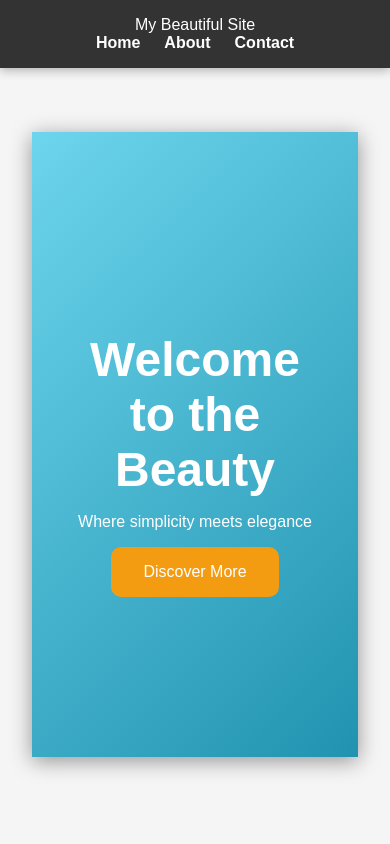
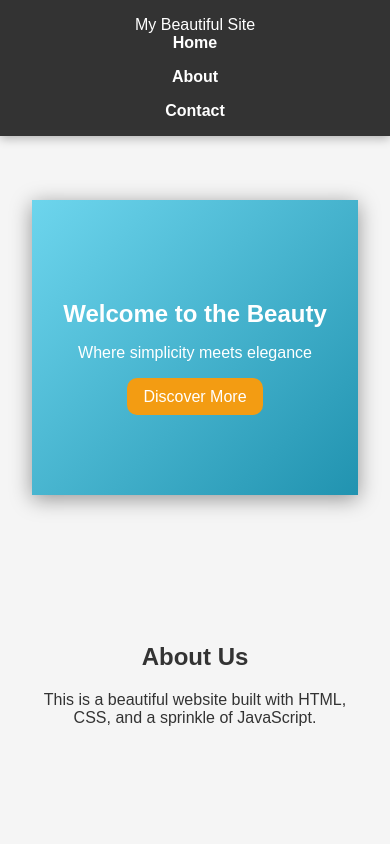
Before and after one commit to TinPotter/Testing, a plain HTML site: page index.html in a window 390 px wide. Shown: the top 844 px of the page. Drawn offline with Linux system fonts and the light colour scheme.

Commit message:
Update main.css

```diff
--- a/main.css
+++ b/main.css
@@ -3,6 +3,7 @@ body {
     font-family: 'Arial', sans-serif;
     background-color: #f5f5f5;
     color: #333;
+    box-sizing: border-box;
 }
 
 header {
@@ -20,6 +21,7 @@ nav ul {
     display: flex;
     justify-content: center;
     gap: 1.5rem;
+    flex-wrap: wrap;
 }
 
 nav a {
@@ -69,6 +71,7 @@ section {
 
 form input, form textarea {
     width: 100%;
+    max-width: 500px;
     padding: 1rem;
     margin-bottom: 1rem;
     border: 1px solid #ccc;
@@ -92,3 +95,33 @@ footer {
     from { opacity: 0; }
     to { opacity: 1; }
 }
+
+@media (max-width: 768px) {
+    .hero h1 {
+        font-size: 2rem;
+    }
+
+    nav ul {
+        flex-direction: column;
+        text-align: center;
+        gap: 1rem;
+    }
+
+    button {
+        padding: 0.8rem 1.5rem;
+    }
+}
+
+@media (max-width: 480px) {
+    .hero {
+        padding: 5rem 1rem;
+    }
+
+    .hero h1 {
+        font-size: 1.5rem;
+    }
+
+    button {
+        padding: 0.6rem 1rem;
+    }
+}
```
